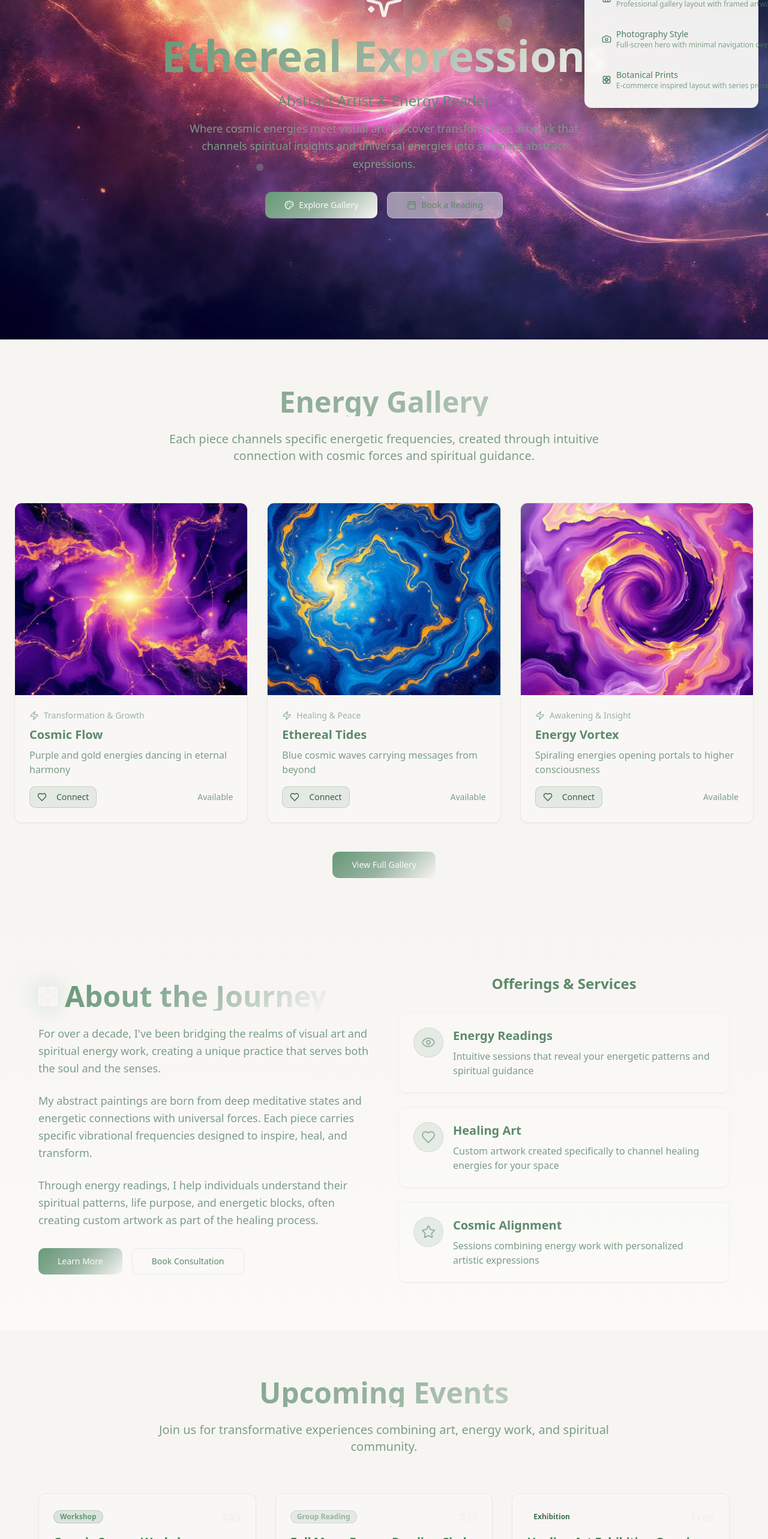
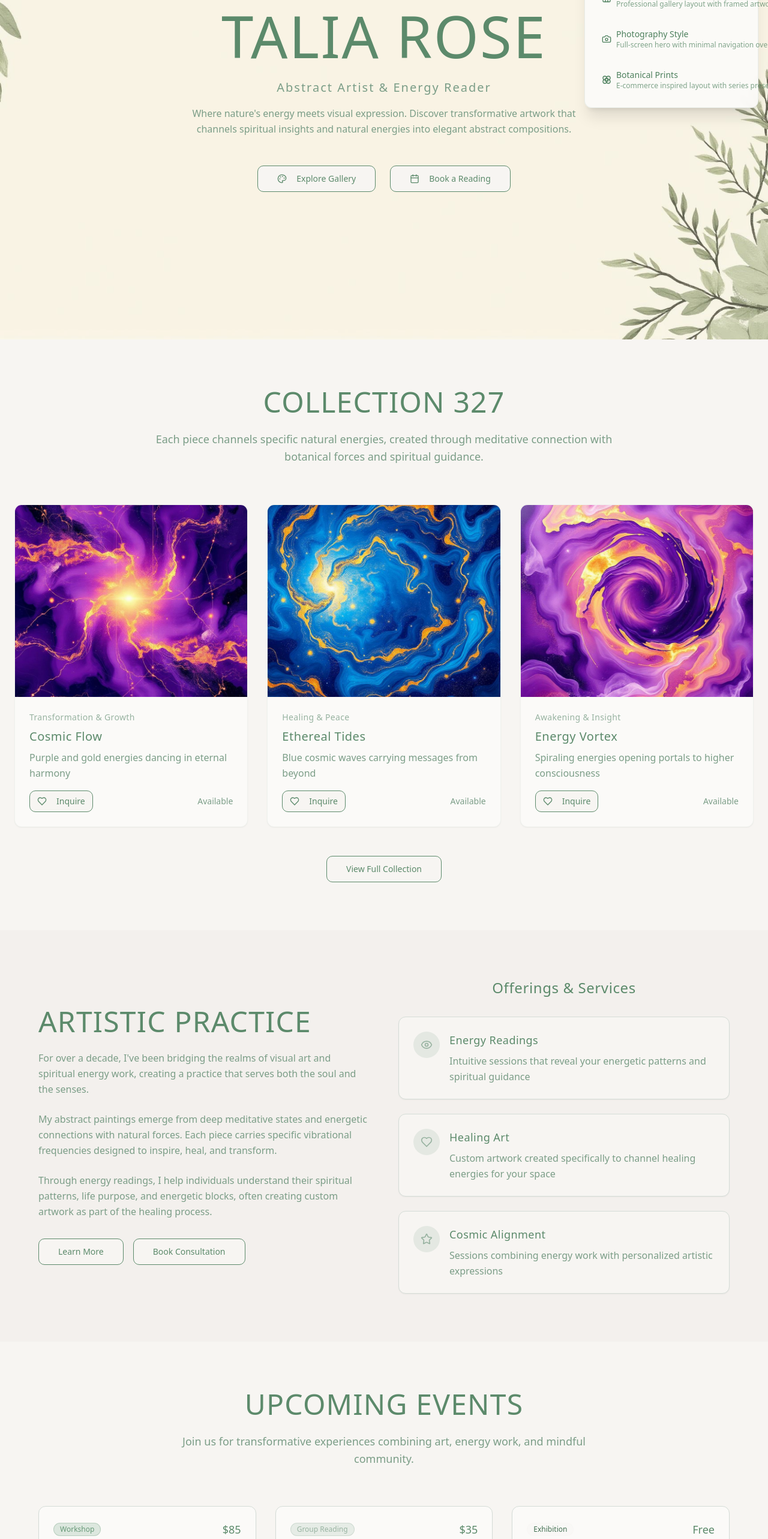
Before and after one commit to bnuckols13/vibrant-canvas-events, a React (Vite) app: page / in a window 1280 px wide. Shown: the part 234-2800 px from the top of the page at 60% size. Built offline with nearby package versions, Linux system fonts and the light colour scheme.

Commit message:
Apply photography style to cosmic layout

```diff
--- a/src/components/AboutSection.tsx
+++ b/src/components/AboutSection.tsx
@@ -22,26 +22,23 @@ const AboutSection = () => {
   ];
 
   return (
-    <section className="py-20 px-6 bg-gradient-ethereal">
+    <section className="py-20 px-6 bg-secondary">
       <div className="max-w-6xl mx-auto">
         <div className="grid lg:grid-cols-2 gap-12 items-center">
           {/* About Content */}
           <div>
-            <div className="flex items-center gap-3 mb-6">
-              <Sparkles className="w-8 h-8 text-secondary animate-cosmic-glow" />
-              <h2 className="text-4xl md:text-5xl font-bold bg-gradient-cosmic bg-clip-text text-transparent">
-                About the Journey
-              </h2>
-            </div>
+            <h2 className="text-4xl md:text-5xl font-light mb-6 text-foreground tracking-wide">
+              ARTISTIC PRACTICE
+            </h2>
 
-            <div className="space-y-6 text-lg text-muted-foreground leading-relaxed">
+            <div className="space-y-6 text-base text-muted-foreground leading-relaxed font-light">
               <p>
                 For over a decade, I've been bridging the realms of visual art and spiritual energy work,
-                creating a unique practice that serves both the soul and the senses.
+                creating a practice that serves both the soul and the senses.
               </p>
               <p>
-                My abstract paintings are born from deep meditative states and energetic connections
-                with universal forces. Each piece carries specific vibrational frequencies designed
+                My abstract paintings emerge from deep meditative states and energetic connections
+                with natural forces. Each piece carries specific vibrational frequencies designed
                 to inspire, heal, and transform.
               </p>
               <p>
@@ -50,11 +47,11 @@ const AboutSection = () => {
               </p>
             </div>
 
-            <div className="mt-8">
-              <Button variant="cosmic" size="lg" className="mr-4">
+            <div className="mt-8 flex flex-col sm:flex-row gap-4">
+              <Button variant="outline" size="lg" className="border-foreground text-foreground hover:bg-foreground hover:text-background">
                 Learn More
               </Button>
-              <Button variant="ethereal" size="lg">
+              <Button variant="outline" size="lg" className="border-foreground text-foreground hover:bg-foreground hover:text-background">
                 Book Consultation
               </Button>
             </div>
@@ -62,23 +59,23 @@ const AboutSection = () => {
 
           {/* Services Grid */}
           <div className="space-y-6">
-            <h3 className="text-2xl font-semibold text-center mb-8 text-foreground">
+            <h3 className="text-2xl font-light text-center mb-8 text-foreground tracking-wide">
               Offerings & Services
             </h3>
             {services.map((service, index) => (
               <Card
                 key={index}
-                className="bg-card/30 border-border/30 hover:bg-card/50 transition-all duration-300 hover:shadow-ethereal"
+                className="bg-background border-border hover:shadow-ethereal transition-all duration-300"
               >
                 <CardContent className="p-6 flex items-start gap-4">
-                  <div className="p-3 rounded-full bg-accent/20 border border-accent/30">
-                    <service.icon className="w-6 h-6 text-accent" />
+                  <div className="p-3 rounded-full bg-accent/20">
+                    <service.icon className="w-5 h-5 text-accent" />
                   </div>
                   <div className="flex-1">
-                    <h4 className="text-xl font-semibold mb-2 text-foreground">
+                    <h4 className="text-lg font-light mb-2 text-foreground tracking-wide">
                       {service.title}
                     </h4>
-                    <p className="text-muted-foreground">
+                    <p className="text-muted-foreground font-light leading-relaxed">
                       {service.description}
                     </p>
                   </div>
--- a/src/components/ArtGallery.tsx
+++ b/src/components/ArtGallery.tsx
@@ -34,12 +34,12 @@ const ArtGallery = () => {
     <section className="py-20 px-6">
       <div className="max-w-7xl mx-auto">
         <div className="text-center mb-16">
-          <h2 className="text-4xl md:text-5xl font-bold mb-6 bg-gradient-cosmic bg-clip-text text-transparent">
-            Energy Gallery
+          <h2 className="text-4xl md:text-5xl font-light mb-6 text-foreground tracking-wide">
+            COLLECTION 327
           </h2>
-          <p className="text-xl text-muted-foreground max-w-3xl mx-auto">
-            Each piece channels specific energetic frequencies, created through
-            intuitive connection with cosmic forces and spiritual guidance.
+          <p className="text-lg text-muted-foreground max-w-3xl mx-auto font-light leading-relaxed">
+            Each piece channels specific natural energies, created through
+            meditative connection with botanical forces and spiritual guidance.
           </p>
         </div>
 
@@ -47,17 +47,16 @@ const ArtGallery = () => {
           {artworks.map((artwork) => (
             <Card
               key={artwork.id}
-              className="group overflow-hidden bg-card/50 border-border/50 hover:bg-card/80 transition-all duration-500 hover:shadow-cosmic hover:scale-105"
+              className="group overflow-hidden bg-card border-border/30 hover:shadow-ethereal transition-all duration-300"
             >
               <div className="relative overflow-hidden">
                 <img
                   src={artwork.image}
                   alt={artwork.title}
-                  className="w-full h-80 object-cover transition-transform duration-700 group-hover:scale-110"
+                  className="w-full h-80 object-cover transition-transform duration-300 group-hover:scale-105"
                 />
-                <div className="absolute inset-0 bg-gradient-energy opacity-0 group-hover:opacity-100 transition-opacity duration-300" />
-                <div className="absolute inset-0 flex items-center justify-center opacity-0 group-hover:opacity-100 transition-opacity duration-300">
-                  <Button variant="ethereal" size="sm" className="backdrop-blur-sm">
+                <div className="absolute inset-0 flex items-center justify-center opacity-0 group-hover:opacity-100 transition-opacity duration-300 bg-background/80">
+                  <Button variant="outline" size="sm" className="border-foreground text-foreground hover:bg-foreground hover:text-background">
                     <Eye className="w-4 h-4 mr-2" />
                     View Details
                   </Button>
@@ -66,21 +65,20 @@ const ArtGallery = () => {
 
               <CardContent className="p-6">
                 <div className="flex items-center gap-2 mb-2">
-                  <Zap className="w-4 h-4 text-accent" />
-                  <span className="text-sm text-accent font-medium">{artwork.energy}</span>
+                  <span className="text-sm text-accent font-light tracking-wide">{artwork.energy}</span>
                 </div>
-                <h3 className="text-xl font-semibold mb-2 text-foreground">
+                <h3 className="text-xl font-light mb-2 text-foreground tracking-wide">
                   {artwork.title}
                 </h3>
-                <p className="text-muted-foreground mb-4">
+                <p className="text-muted-foreground mb-4 font-light leading-relaxed">
                   {artwork.description}
                 </p>
                 <div className="flex items-center justify-between">
-                  <Button variant="energy" size="sm">
+                  <Button variant="outline" size="sm" className="border-foreground text-foreground hover:bg-foreground hover:text-background">
                     <Heart className="w-4 h-4 mr-2" />
-                    Connect
+                    Inquire
                   </Button>
-                  <span className="text-sm text-muted-foreground">Available</span>
+                  <span className="text-sm text-muted-foreground font-light">Available</span>
                 </div>
               </CardContent>
             </Card>
@@ -88,8 +86,8 @@ const ArtGallery = () => {
         </div>
 
         <div className="text-center mt-12">
-          <Button variant="cosmic" size="lg">
-            View Full Gallery
+          <Button variant="outline" size="lg" className="border-foreground text-foreground hover:bg-foreground hover:text-background">
+            View Full Collection
           </Button>
         </div>
       </div>
--- a/src/components/EventsSection.tsx
+++ b/src/components/EventsSection.tsx
@@ -53,11 +53,11 @@ const EventsSection = () => {
     <section className="py-20 px-6">
       <div className="max-w-6xl mx-auto">
         <div className="text-center mb-16">
-          <h2 className="text-4xl md:text-5xl font-bold mb-6 bg-gradient-cosmic bg-clip-text text-transparent">
-            Upcoming Events
+          <h2 className="text-4xl md:text-5xl font-light mb-6 text-foreground tracking-wide">
+            UPCOMING EVENTS
           </h2>
-          <p className="text-xl text-muted-foreground max-w-3xl mx-auto">
-            Join us for transformative experiences combining art, energy work, and spiritual community.
+          <p className="text-lg text-muted-foreground max-w-3xl mx-auto font-light leading-relaxed">
+            Join us for transformative experiences combining art, energy work, and mindful community.
           </p>
         </div>
 
@@ -65,22 +65,22 @@ const EventsSection = () => {
           {events.map((event) => (
             <Card
               key={event.id}
-              className="group bg-card/50 border-border/50 hover:bg-card/80 transition-all duration-500 hover:shadow-cosmic hover:-translate-y-2"
+              className="group bg-card border-border hover:shadow-ethereal transition-all duration-300"
             >
               <CardHeader className="pb-4">
                 <div className="flex items-center justify-between mb-2">
-                  <Badge className={`${getEventTypeColor(event.type)} border`}>
+                  <Badge className={`${getEventTypeColor(event.type)} border font-light`}>
                     {event.type}
                   </Badge>
-                  <span className="text-lg font-bold text-secondary">{event.price}</span>
+                  <span className="text-lg font-light text-foreground">{event.price}</span>
                 </div>
-                <CardTitle className="text-xl group-hover:text-accent transition-colors">
+                <CardTitle className="text-xl font-light group-hover:text-accent transition-colors tracking-wide">
                   {event.title}
                 </CardTitle>
               </CardHeader>
 
               <CardContent className="space-y-4">
-                <div className="space-y-3 text-sm">
+                <div className="space-y-3 text-sm font-light">
                   <div className="flex items-center gap-2 text-muted-foreground">
                     <Calendar className="w-4 h-4 text-accent" />
                     <span>{event.date}</span>
@@ -99,14 +99,14 @@ const EventsSection = () => {
                   </div>
                 </div>
 
-                <p className="text-muted-foreground leading-relaxed">
+                <p className="text-muted-foreground leading-relaxed font-light">
                   {event.description}
                 </p>
 
                 <div className="pt-4">
                   <Button
-                    variant="energy"
-                    className="w-full group-hover:shadow-energy transition-all"
+                    variant="outline"
+                    className="w-full border-foreground text-foreground hover:bg-foreground hover:text-background"
                   >
                     Register Now
                   </Button>
@@ -117,10 +117,10 @@ const EventsSection = () => {
         </div>
 
         <div className="text-center mt-12">
-          <p className="text-muted-foreground mb-6">
+          <p className="text-muted-foreground mb-6 font-light">
             Want to stay updated on future events and workshops?
           </p>
-          <Button variant="cosmic" size="lg">
+          <Button variant="outline" size="lg" className="border-foreground text-foreground hover:bg-foreground hover:text-background">
             Join Our Community
           </Button>
         </div>
--- a/src/components/HeroSection.tsx
+++ b/src/components/HeroSection.tsx
@@ -1,11 +1,11 @@
 import { Button } from "@/components/ui/button";
 import { Sparkles, Calendar, Palette } from "lucide-react";
-import heroImage from "@/assets/hero-cosmic.jpg";
+import heroImage from "@/assets/hero-invitation.jpg";
 
 const HeroSection = () => {
   return (
     <section className="relative min-h-screen flex items-center justify-center overflow-hidden">
-      {/* Background with cosmic energy */}
+      {/* Background with elegant botanical elements */}
       <div
         className="absolute inset-0 z-0"
         style={{
@@ -14,46 +14,36 @@ const HeroSection = () => {
           backgroundPosition: 'center',
         }}
       >
-        <div className="absolute inset-0 bg-gradient-ethereal/80" />
-        <div className="absolute inset-0 bg-gradient-energy animate-energy-flow" />
+        <div className="absolute inset-0 bg-background/20" />
       </div>
 
       {/* Content */}
       <div className="relative z-10 text-center max-w-4xl mx-auto px-6">
-        <div className="mb-6 animate-float">
-          <Sparkles className="w-16 h-16 mx-auto text-secondary mb-4 animate-cosmic-glow" />
-        </div>
-
-        <h1 className="text-5xl md:text-7xl font-bold mb-6 bg-gradient-cosmic bg-clip-text text-transparent leading-tight">
-          Ethereal Expressions
+        <h1 className="text-6xl md:text-8xl font-light mb-6 text-foreground leading-tight tracking-wide">
+          TALIA ROSE
         </h1>
 
-        <p className="text-xl md:text-2xl text-foreground/90 mb-4 font-light">
+        <p className="text-lg md:text-xl text-muted-foreground mb-4 font-light tracking-[0.1em]">
           Abstract Artist & Energy Reader
         </p>
 
-        <p className="text-lg text-muted-foreground mb-8 max-w-2xl mx-auto leading-relaxed">
-          Where cosmic energies meet visual art. Discover transformative artwork
-          that channels spiritual insights and universal energies into stunning
-          abstract expressions.
+        <p className="text-base text-muted-foreground mb-12 max-w-2xl mx-auto leading-relaxed font-light">
+          Where nature's energy meets visual expression. Discover transformative artwork
+          that channels spiritual insights and natural energies into elegant
+          abstract compositions.
         </p>
 
-        <div className="flex flex-col sm:flex-row gap-4 justify-center items-center">
-          <Button variant="cosmic" size="lg" className="group">
-            <Palette className="w-5 h-5 group-hover:animate-spin transition-transform" />
+        <div className="flex flex-col sm:flex-row gap-6 justify-center items-center">
+          <Button variant="outline" size="lg" className="border-foreground text-foreground hover:bg-foreground hover:text-background">
+            <Palette className="w-4 h-4 mr-2" />
             Explore Gallery
           </Button>
-          <Button variant="ethereal" size="lg" className="group">
-            <Calendar className="w-5 h-5 group-hover:scale-110 transition-transform" />
+          <Button variant="outline" size="lg" className="border-foreground text-foreground hover:bg-foreground hover:text-background">
+            <Calendar className="w-4 h-4 mr-2" />
             Book a Reading
           </Button>
         </div>
       </div>
-
-      {/* Floating energy orbs */}
-      <div className="absolute top-1/4 left-1/4 w-4 h-4 bg-secondary/30 rounded-full animate-float" style={{ animationDelay: '0s' }} />
-      <div className="absolute top-1/3 right-1/3 w-6 h-6 bg-accent/30 rounded-full animate-float" style={{ animationDelay: '2s' }} />
-      <div className="absolute bottom-1/3 left-1/3 w-3 h-3 bg-primary-glow/30 rounded-full animate-float" style={{ animationDelay: '4s' }} />
     </section>
   );
 };
```
Also changed, not shown: src/components/ContactSection.tsx (+33 -33 lines).
